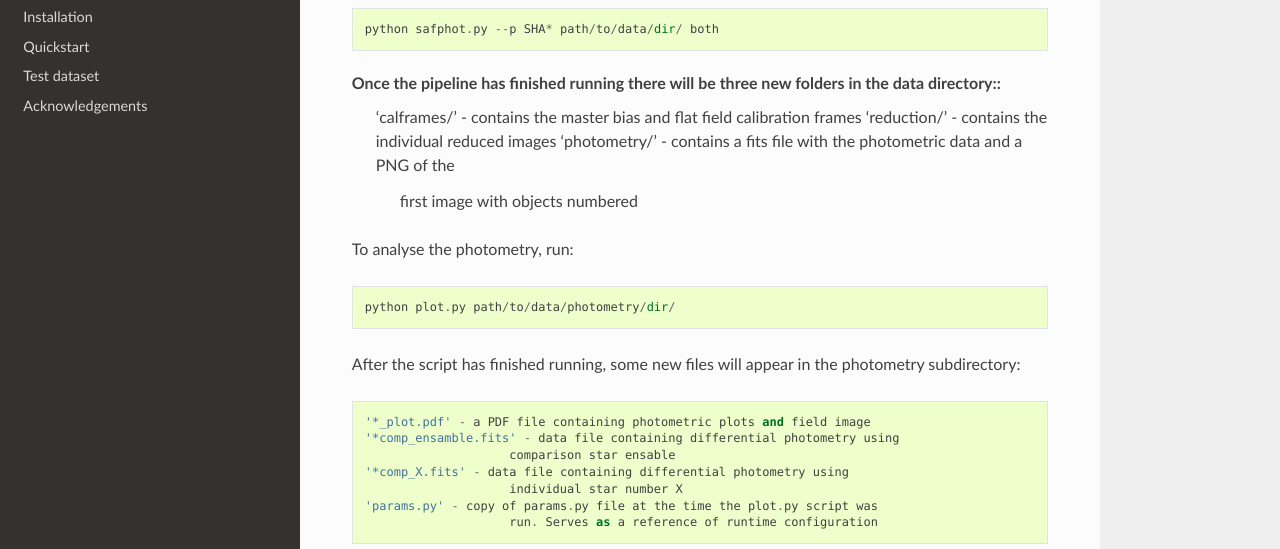
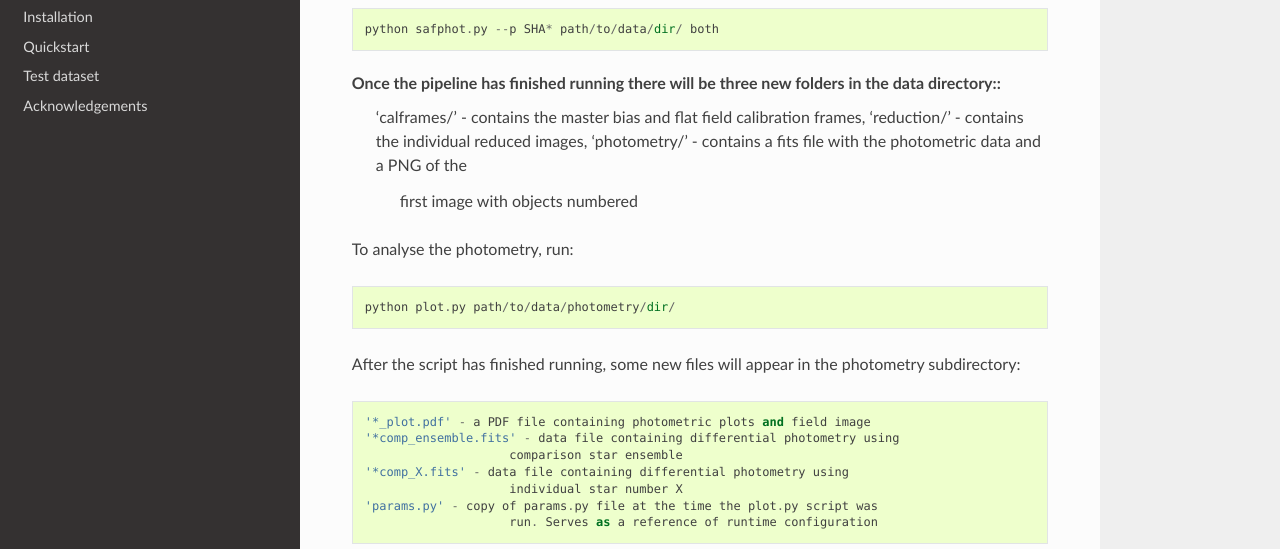
Before and after one commit to apchsh/SAFPhot, a Sphinx documentation site: the page built from docs/index.rst, in a window 1280 px wide and 900 px high, scrolled down 2183 px. Shown: the part 150-699 px from the top of the window. Built offline with Sphinx 7.4.7 and the Read the Docs theme 2.0.0, drawn with Linux system fonts in a browser that asks for light colours.

Commit message:
updated docs

```diff
--- a/docs/index.rst
+++ b/docs/index.rst
@@ -93,8 +93,8 @@ To run the pipeline on the test set use the following command::
    python safphot.py --p SHA* path/to/data/dir/ both
 
 Once the pipeline has finished running there will be three new folders in the data directory::
-    'calframes/' - contains the master bias and flat field calibration frames
-    'reduction/' - contains the individual reduced images
+    'calframes/' - contains the master bias and flat field calibration frames,
+    'reduction/' - contains the individual reduced images,
     'photometry/' - contains a fits file with the photometric data and a PNG of the
                 first image with objects numbered
 
@@ -106,8 +106,8 @@ After the script has finished running, some new files will appear in the
 photometry subdirectory::
 
     '*_plot.pdf' - a PDF file containing photometric plots and field image
-    '*comp_ensamble.fits' - data file containing differential photometry using
-                        comparison star ensable
+    '*comp_ensemble.fits' - data file containing differential photometry using
+                        comparison star ensemble
     '*comp_X.fits' - data file containing differential photometry using
                         individual star number X
     'params.py' - copy of params.py file at the time the plot.py script was
```
